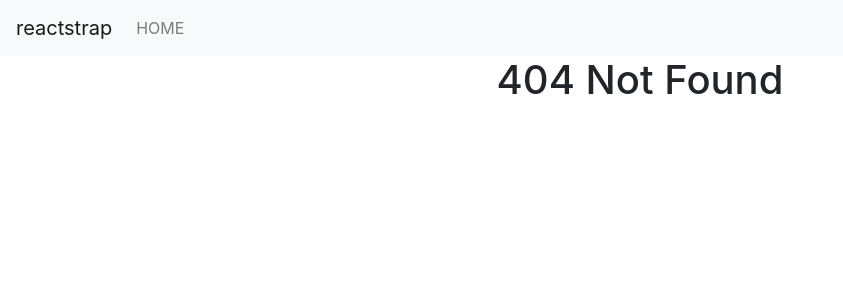
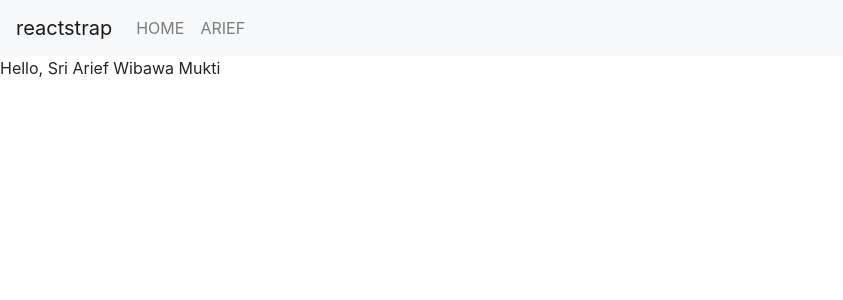
Before and after one commit to yogikrisnawan/FRONTENDFINAL2, a React (Create React App) app: page /arief in a window 1280 px wide. Before the commit this address had no page. Shown: the top 300 px of the page, without its empty margins (0-843 px from the left). Built offline with nearby package versions, Linux system fonts and the light colour scheme.

Commit message:
commit sawm97

```diff
--- a/src/components/App.jsx
+++ b/src/components/App.jsx
@@ -4,6 +4,7 @@ import { Route, BrowserRouter, Switch }  from 'react-router-dom'
 import Header from '../components/Header'
 import Home from '../components/Home'
 import NotFound from '../components/404'
+import Arief from '../components/Arief'
 
 export default function App() {
    return (
@@ -12,6 +13,7 @@ export default function App() {
             <Header/>
             <Switch>
                <Route path="/" exact component={Home}/>
+               <Route path="/arief" component={Arief} />
                <Route component={NotFound} />
             </Switch>
          </div>
--- /dev/null
+++ b/src/components/Arief.jsx
@@ -0,0 +1,9 @@
+import React from 'react'
+
+export default function arief() {
+    return (
+        <div>
+            <p>Hello, Sri Arief Wibawa Mukti</p>
+        </div>
+    )
+}
--- a/src/components/Header.jsx
+++ b/src/components/Header.jsx
@@ -27,6 +27,9 @@ const Example = (props) => {
             <NavItem>
               <NavLink href="/">HOME</NavLink>
             </NavItem>
+            <NavItem>
+              <NavLink href="/arief">ARIEF</NavLink>
+            </NavItem>
           </Nav>
       </Navbar>
     </div>
```
